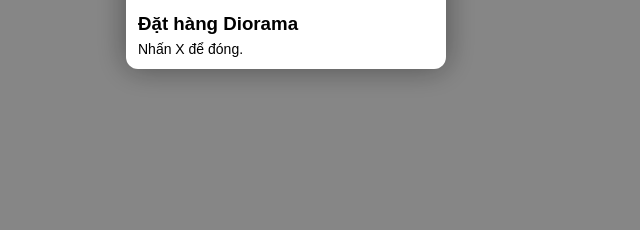
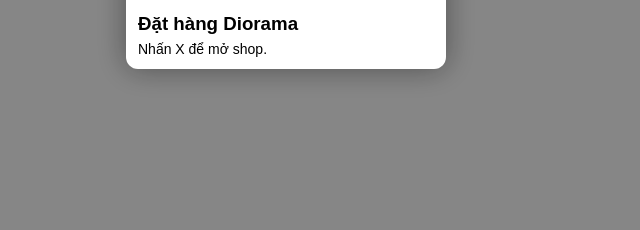
Before and after one commit to huuhau98/1, a plain HTML site: page index.html in a window 1280 px wide. Shown: the part 457-687 px from the top of the page, 354-994 px from the left. Drawn offline with Linux system fonts and the light colour scheme.

Commit message:
Add files via upload

```diff
--- a/index.html
+++ b/index.html
@@ -129,7 +129,7 @@
 
     <div style="padding:12px;">
       <h3 style="margin:0 0 6px;">Đặt hàng Diorama</h3>
-      <p style="margin:0; font-size:14px;">Nhấn X để đóng.</p>
+      <p style="margin:0; font-size:14px;">Nhấn X để mở shop.</p>
     </div>
   </div>
 </div>
```
